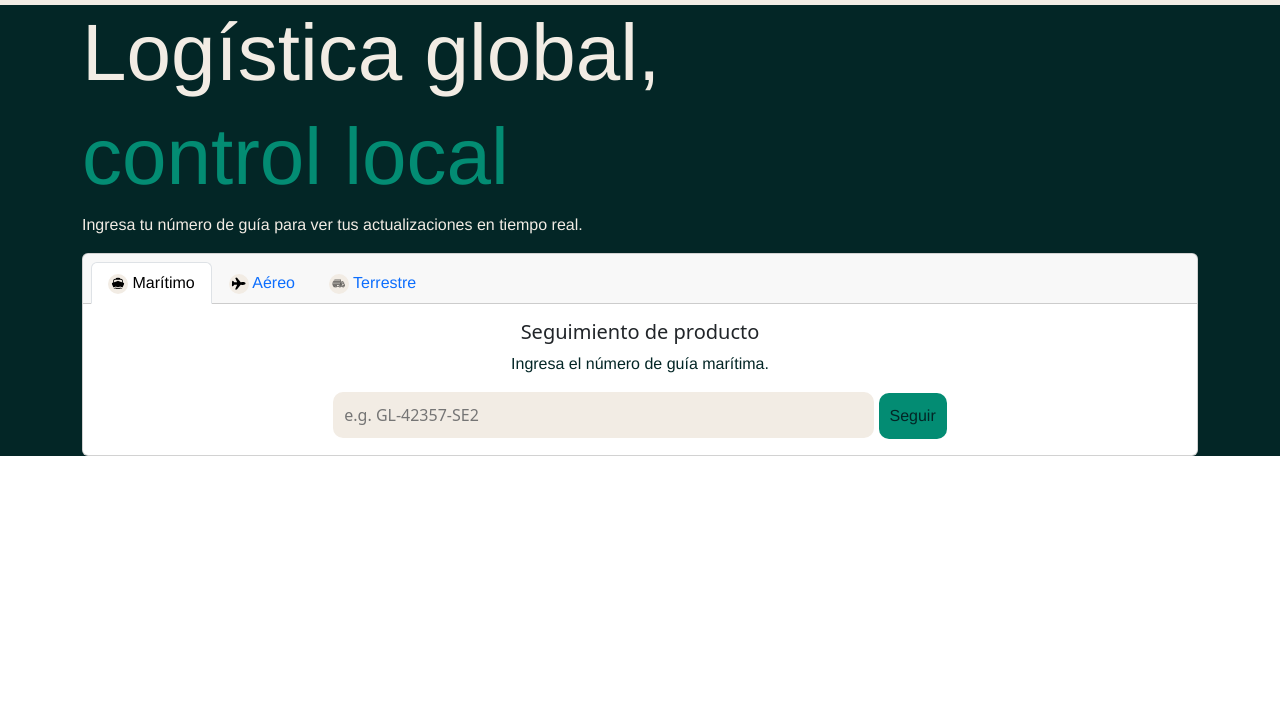
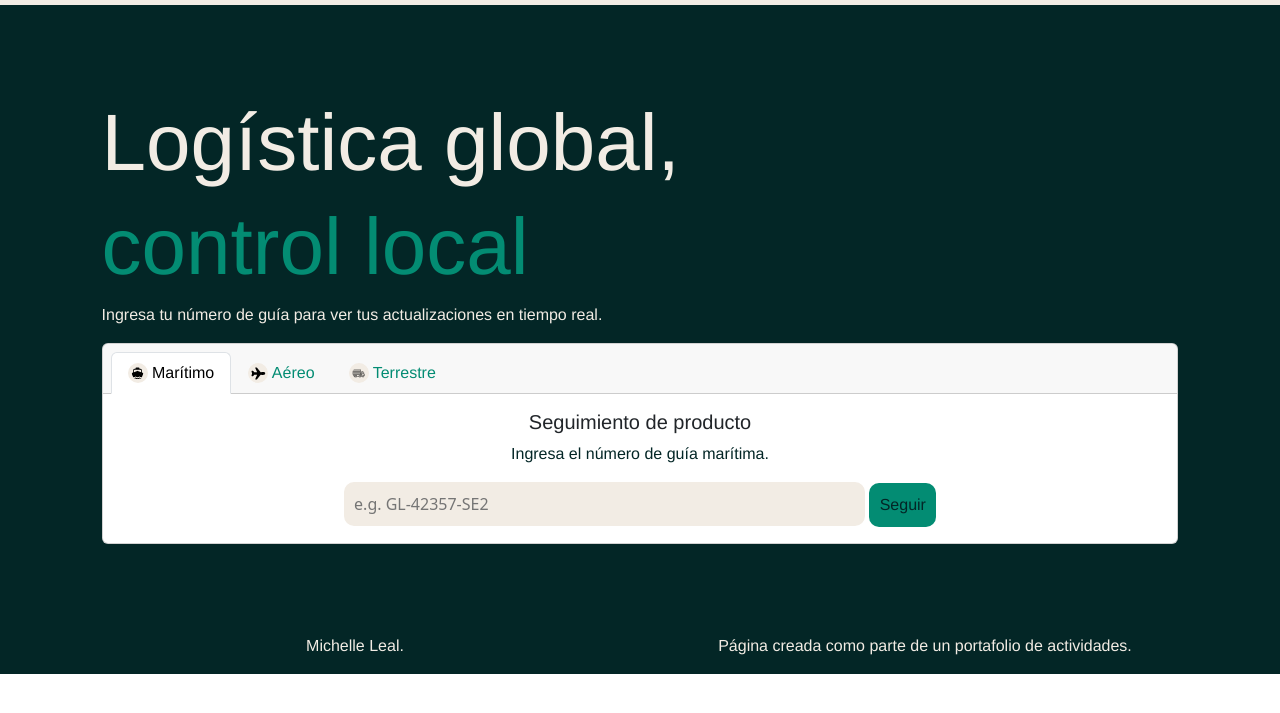
Before and after one commit to DoctoraSt/GL---Logistics-example-, a website: page Servicios.html in a window 1280 px wide. Both pictures are taken after a click on the link "Marítimo". Shown: the part 51-764 px from the top of the page. Drawn offline with nearby package versions, Linux system fonts and the light colour scheme.

Commit message:
Se finaliza la creación de la página de servicios

```diff
--- a/CSS/principal.css
+++ b/CSS/principal.css
@@ -181,6 +181,7 @@ h5{
 
 .input-email:hover{
     background-color: #02403aac;
+    color: #f2ece4;
 }
 
 .final-mayor{
--- a/CSS/servicios.css
+++ b/CSS/servicios.css
@@ -4,73 +4,69 @@ body{
 .logo{
     background-color: #038c73;
 }
+
+.nav{
+    --bs-nav-link-color: var(--bs-link-color);
+    --bs-nav-link-hover-color: var(--bs-link-hover-color);
+    --bs-link-color: #038c73;
+    --bs-nav-link-hover-color: var(--bs-link-hover-color);
+    --bs-link-hover-color: #032626;
+}
+
 .navbar {
     background-color: #f2ece4 !important;
 }
-
 .navbar-collapse {
     display: flex !important;
 }
-
 .navbar-nav {
     flex-direction: row !important;
     gap: 1rem;
 }
-
 .nav-link{
     color: #032626;
     text-decoration: none;
     font-family: 'Franklin Gothic Medium', 'Arial Narrow', Arial, sans-serif;
 }
-
 .navbar .navbar-brand {
     color: #038c73 !important;
     text-decoration: none;
     font-family: 'Franklin Gothic Medium', 'Arial Narrow', Arial, sans-serif;
 }
-
 .navbar .nav-link:hover {
     color: #038c73 !important;
 }
-
 .titulo1{
     color: #f2ece4;
     font-size: 500%;
     font-family: 'Franklin Gothic Medium', 'Arial Narrow', Arial, sans-serif;
 }
-
 .titulo2{
     color: #038c73;
     font-size: 500%;
     font-family: 'Franklin Gothic Medium', 'Arial Narrow', Arial, sans-serif;
 }
-
 p{
     font-size: 100%;
     color: #f2ece4;
     font-family: 'Franklin Gothic Medium', 'Arial Narrow', Arial, sans-serif;
 }
-
-
 .fondo{
     background-color: #032626;
+    padding: 7%;
 }
-
 .circulo-dos {
     padding: 4%;
-    background-color: #f2ece4; /* Color beige claro */
-    border-radius: 50%; /* Esto lo hace circular */
+    background-color: #f2ece4;
+    border-radius: 50%;
 }
-
 .nav-link > a{
     color: #032626;
 }
-
 .card-text{
     color: #032626;
     font-family: 'Franklin Gothic Medium', 'Arial Narrow', Arial, sans-serif;
 }
-
 input{
     background-color: #f2ece4;
     width: 50%;
@@ -79,11 +75,9 @@ input{
     margin: 5%;
     padding: 1%;
 }
-
 input:hover{
     background-color: #b2aeaa;
 }
-
 .seguir{
     background-color: #038c73;
     color: #032626;
@@ -92,9 +86,26 @@ input:hover{
     border: none;
     padding: 1%;
 }
-
 .seguir:hover{
     background-color:#032626;
     color: #b2aeaa;
     font-family: 'Franklin Gothic Medium', 'Arial Narrow', Arial, sans-serif;
 }
+
+.card-title{
+    color: #038c73;
+    font-family: 'Franklin Gothic Medium', 'Arial Narrow', Arial, sans-serif;
+}
+
+.tab-content-item {
+    display: none;
+}
+.tab-content-item.active {
+    display: block;
+}
+.card-header .nav-link {
+    cursor: pointer;
+}
+.final-mayor{
+    background-color: #032626;
+}
--- /dev/null
+++ b/JavaScript/rastreo.js
@@ -0,0 +1,23 @@
+// Obtener todos los enlaces de las pestañas
+const tabLinks = document.querySelectorAll('.card-header .nav-link');
+const tabContents = document.querySelectorAll('.tab-content-item');
+
+// Agregar evento click a cada pestaña
+tabLinks.forEach(link => {
+    link.addEventListener('click', function(e) {
+        e.preventDefault();
+
+        // Remover clase active de todos los enlaces
+        tabLinks.forEach(l => l.classList.remove('active'));
+
+        // Agregar clase active al enlace clickeado
+        this.classList.add('active');
+
+        // Ocultar todo el contenido
+        tabContents.forEach(content => content.classList.remove('active'));
+
+        // Mostrar el contenido correspondiente
+        const tabId = this.getAttribute('data-tab');
+        document.getElementById(tabId).classList.add('active');
+    });
+});
--- a/Servicios.html
+++ b/Servicios.html
@@ -8,7 +8,6 @@
         <script nomodule src="https://unpkg.com/ionicons@5.5.2/dist/ionicons/ionicons.js"></script>
         <link href="https://cdn.jsdelivr.net/npm/bootstrap@5.3.8/dist/css/bootstrap.min.css" rel="stylesheet" integrity="sha384-sRIl4kxILFvY47J16cr9ZwB07vP4J8+LH7qKQnuqkuIAvNWLzeN8tE5YBujZqJLB" crossorigin="anonymous">
         <link href="Imagenes/Logo PNG.png" rel="icon" height="10" widht="10">
-    </body>
         <title>GL Logistics</title>
     </head>
     <body>
@@ -51,19 +50,19 @@
                         <div class="card-header">
                             <ul class="nav nav-tabs card-header-tabs">
                                 <li class="nav-item">
-                            <a class="nav-link active" aria-current="true" href="#">
+                                    <a class="nav-link active" data-tab="maritimo">
                                         <img src="Imagenes/boat.svg" alt="barco" height="20" class="circulo-dos">
                                         Marítimo
                                     </a>
                                 </li>
                                 <li class="nav-item">
-                            <a class="nav-link" href="#">
-                                <img src="Imagenes/airplane.svg" alt="barco" height="20" class="circulo-dos">
+                                    <a class="nav-link" data-tab="aereo">
+                                        <img src="Imagenes/airplane.svg" alt="avion" height="20" class="circulo-dos">
                                         Aéreo
                                     </a>
                                 </li>
                                 <li class="nav-item">
-                            <a class="nav-link">
+                                    <a class="nav-link" data-tab="terrestre">
                                         <img src="Imagenes/truck.png" alt="trailer" height="20" class="circulo-dos">
                                         Terrestre
                                     </a>
@@ -71,6 +70,7 @@
                             </ul>
                         </div>
                         <div class="card-body">
+                            <div id="maritimo" class="tab-content-item active">
                                 <h5 class="card-title">Seguimiento de producto</h5>
                                 <p class="card-text">Ingresa el número de guía marítima.</p>
                                 <div>
@@ -78,9 +78,39 @@
                                     <button class="seguir">Seguir</button>
                                 </div>
                             </div>
+                            <div id="aereo" class="tab-content-item">
+                                <h5 class="card-title">Seguimiento de producto</h5>
+                                <p class="card-text">Ingresa el número de guía aérea.</p>
+                                <div>
+                                    <input type="text" placeholder="e.g. GL-42357-AE1">
+                                    <button class="seguir">Seguir</button>
+                                </div>
+                            </div>
+                            <div id="terrestre" class="tab-content-item">
+                                <h5 class="card-title">Seguimiento de producto</h5>
+                                <p class="card-text">Ingresa el número de guía terrestre.</p>
+                                <div>
+                                    <input type="text" placeholder="e.g. GL-42357-TE3">
+                                    <button class="seguir">Seguir</button>
+                                </div>
+                            </div>
+                        </div>
                     </div>
                 </div>
             </div>
         </article>
+        <footer class="final-mayor">
+            <div class="container text-center">
+                <div class="row">
+                    <div class="col">
+                        <p>Michelle Leal.</p>
+                    </div>
+                    <div class="col">
+                        <p>Página creada como parte de un portafolio de actividades.</p>
+                    </div>
+                </div>
+        </footer>
+        <script src="https://cdn.jsdelivr.net/npm/bootstrap@5.3.8/dist/js/bootstrap.bundle.min.js" integrity="sha384-4qOKJkq/I1xPXkPvT/z5hxJ6OIc5bPMsjfsLaR0xjnFqUPdKJjPssPaP7kY+bxBw" crossorigin="anonymous"></script>
+        <script src="JavaScript/rastreo.js"></script>
     </body>
 </html>
```
Also changed, not shown: Principal.html (+10 -3 lines). Lines whose indentation alone changed are shown as unchanged.
